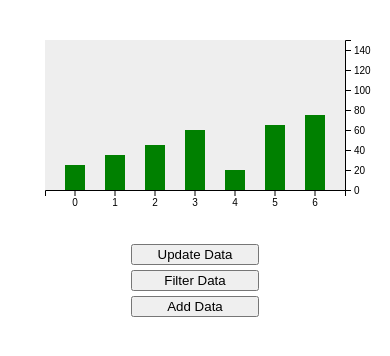
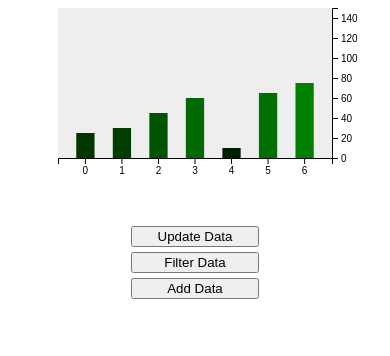
Before and after one commit to manapeirov/React-D3-learning, a React (Create React App) app: page / in a window 390 px wide. Shown: the top 356 px of the page. Built offline with nearby package versions, Linux system fonts and the light colour scheme.

Commit message:
Bar chart made responsive to viewport using ResizeObsrver API

```diff
--- a/package.json
+++ b/package.json
@@ -31,5 +31,8 @@
       "last 1 firefox version",
       "last 1 safari version"
     ]
+  },
+  "devDependencies": {
+    "resize-observer-polyfill": "^1.5.1"
   }
 }
--- a/src/App.css
+++ b/src/App.css
@@ -2,15 +2,25 @@ svg {
   background: #eee;
   overflow: visible;
   display: block;
-  margin: auto;
+  width: 100%;
+  /* No longer using default dimensinos of svg width 100% instead of 300px */
+}
+
+#root {
+  display: flex;
+  flex-direction: column;
+  align-items: stretch;
+  height: 100vh;
+  /* vh is relative to 1% of the height of the viewport  */
+  padding: 0 50px;
+  /* So that when the chart becomes responsive we can still see the y axis */
 }
 
 button {
   display: block;
-  margin: auto;
+  margin: 0 auto 5px;
   width: 8rem;
   height: auto;
-  margin-bottom: 0.3rem;
   border: 0.5 px solid green;
 }
 
@@ -18,7 +28,3 @@ button:hover{
   /* border: 2px solid crimson; */
   box-shadow: 0 0 5px green;
 }
-
-div {
- padding-top: 2rem;
-}
--- a/src/App.js
+++ b/src/App.js
@@ -1,4 +1,4 @@
-import React, { useRef, useEffect, useState, Fragment } from 'react'
+import React, {  useState, Fragment } from 'react'
 import './App.css'
 
 import Circles from './components/Circles'
@@ -6,18 +6,34 @@ import Line from './components/Line'
 import LineWithAxes from './components/LineWithAxes'
 import AnimatedBarChart from './components/AnimatedBarChart'
 import InteractiveBarChart from './components/InteractiveBarChart'
+import ResponsiveBarChart from './components/ResponsiveBarChart'
 
 
 
 function App() {
 
+  const [data, setData] = useState([25, 30, 45, 60, 10, 65, 75])
+
   return (
     <Fragment>
-      {/* <Circles/> */}
-      {/* <Line/> */}
-      {/* <LineWithAxes/> */}
-      {/* <AnimatedBarChart/> */}
-      <InteractiveBarChart/>
+      {/* <Circles data={data} /> */}
+      {/* <Line data={data} /> */}
+      {/* <LineWithAxes data={data} /> */}
+      {/* <AnimatedBarChart data={data} /> */}
+      {/* <InteractiveBarChart data={data} /> */}
+      <ResponsiveBarChart data={data}/>
+      <br/>
+      <br/>
+      <button onClick={() => setData(data.map(value => value +5))}>
+        Update Data
+      </button>
+      <button onClick={() => setData(data.filter(value=> value < 35))}>
+        Filter Data
+      </button>
+      <button onClick={() => setData([...data, Math.floor(Math.random() * 100)])}>
+        Add Data
+      </button>
+      {/* Math.Random generates a random number between 0 and 1 e.g 0.4356475, if you want to generate a number between 0 and 100 have to times by 100. If you dont want the decimal places and want a whole number, pass it into math.floor(), this ronuds down to nearest whole numb*/}
     </Fragment>
   )
 }
--- a/src/components/AnimatedBarChart.jsx
+++ b/src/components/AnimatedBarChart.jsx
@@ -1,9 +1,9 @@
-import React, { Fragment, useState, useEffect, useRef } from 'react'
+import React, { Fragment, useEffect, useRef } from 'react'
 import { select, axisBottom, axisRight, scaleLinear, scaleBand } from 'd3'
 
-const AnimatedBarChart = () => {
+const AnimatedBarChart = (props) => {
 
-    const [data, setData] = useState([25, 30, 45, 60, 20, 65, 75])
+    const { data } = props
     const svgRef = useRef()
 
     useEffect(() => {
@@ -63,8 +63,6 @@ const AnimatedBarChart = () => {
             <br/>
             <br/>
             <br/>
-            <button onClick={() => setData(data.map(value => value + 5 ))}>Update Data</button>
-            <button onClick={() => setData(data.filter(value => value < 35))}>Filter Data</button>
         </Fragment>
     )
 }
--- a/src/components/Circles.jsx
+++ b/src/components/Circles.jsx
@@ -1,13 +1,14 @@
-import React, { useRef, useEffect, useState, Fragment } from 'react'
+import React, { useRef, useEffect, Fragment } from 'react'
 import { select } from 'd3'
 
 
 
-function Circles() {
+function Circles(props) {
 
-  const [data, setData] = useState([25, 30, 45, 60, 20])
+  const { data } = props
 
   const svgRef = useRef()
+
   useEffect(() => {
     const svg = select(svgRef.current)
     svg
@@ -24,11 +25,24 @@ function Circles() {
       <Fragment>
           <svg ref={svgRef}></svg>
           <br />
-          <button onClick={() => setData(data.map(value => value + 5))}>Update Data</button>
-          <button onClick={() => setData(data.filter(value => value < 35 ))}>filter Data</button>
       </Fragment>
   )
 
 }
 
 export default Circles
+
+
+//To draw svg circles using pure React:
+
+// const data = [25, 30, 45, 60, 20]
+
+// function App() {
+//   return(
+//     <Fragment>
+//       <svg>
+//         {data.map(value => (<circle r={value} />))}
+//       </svg>
+//     </Fragment>
+//   )
+// }
--- a/src/components/InteractiveBarChart.jsx
+++ b/src/components/InteractiveBarChart.jsx
@@ -1,13 +1,15 @@
-import React, { Fragment, useState, useEffect, useRef } from 'react'
+import React, { Fragment, useEffect, useRef } from 'react'
 
 import { select, axisBottom, axisRight, scaleLinear, scaleBand, } from 'd3'
 
-const InteractiveBarChart = () => {
+const InteractiveBarChart = (props) => {
 
-    const [data, setData] = useState([25, 35, 45, 60, 20, 65, 75])
+    const { data } = props
+
     const svgRef = useRef()
 
     useEffect(() => {
+
         const svg = select(svgRef.current)
 
         const xScale = scaleBand()
@@ -81,10 +83,6 @@ const InteractiveBarChart = () => {
             <br/>
             <br/>
             <br/>
-            <button onClick={() => setData(data.map(value => value +5))}>Update Data</button>
-            <button onClick={() => setData(data.filter(value=> value < 35))}>Filter Data</button>
-            <button onClick={() => setData([...data, Math.floor(Math.random() * 100)])}>Add Data</button>
-            {/* Math.Random generates a random number between 0 and 1 e.g 0.4356475, if you want to generate a number between 0 and 100 have to times by 100. If you dont want the decimal places and want a whole number, pass it into math.floor(), this ronuds down to nearest whole numb*/}
         </Fragment>
     )
 
--- a/src/components/Line.jsx
+++ b/src/components/Line.jsx
@@ -1,10 +1,11 @@
-import React, { useEffect, useRef, Fragment, useState } from 'react'
+import React, { useEffect, useRef, Fragment } from 'react'
 import { select, line, curveCardinal } from 'd3'
 
 
-const Line = () => {
+const Line = (props) => {
 
-    const [data, setData] = useState([25, 30, 45, 60, 20, 65, 75])
+    const { data } = props
+
     const svgRef = useRef()
 
     useEffect(() => {
@@ -27,8 +28,6 @@ const Line = () => {
         <Fragment>
             <svg ref={svgRef}></svg>
             <br />
-          <button onClick={() => setData(data.map(value => value + 5))}>Update Data</button>
-          <button onClick={() => setData(data.filter(value => value < 35 ))}>Filter Data</button>
         </Fragment>
     )
 }
--- a/src/components/LineWithAxes.jsx
+++ b/src/components/LineWithAxes.jsx
@@ -1,10 +1,10 @@
-import React, { useEffect, useRef, Fragment, useState } from 'react'
+import React, { useEffect, useRef, Fragment } from 'react'
 import { select, line, curveCardinal, axisBottom, scaleLinear, axisRight } from 'd3'
 
 
-const LineWithAxes = () => {
+const LineWithAxes = (props) => {
 
-    const [data, setData] = useState([25, 30, 45, 60, 20, 65, 75])
+    const { data } = props
     const svgRef = useRef()
 
     useEffect(() => {
@@ -58,9 +58,6 @@ const LineWithAxes = () => {
             <br/>
             <br/>
             <br/>
-            <br/>
-          <button onClick={() => setData(data.map(value => value + 5))}>Update Data</button>
-          <button onClick={() => setData(data.filter(value => value < 35 ))}>filter Data</button>
         </Fragment>
     )
 }
--- /dev/null
+++ b/src/components/ResponsiveBarChart.jsx
@@ -0,0 +1,126 @@
+import React, { useEffect, useRef, useState } from 'react'
+import { select, scaleBand, scaleLinear, axisBottom, axisRight  } from 'd3'
+import ResizeObserver from 'resize-observer-polyfill'; //polyfill for browsers which dont support ResizeObserver
+
+
+const useResizeObserver = ref => {
+
+    const [dimensions, setDimensions] = useState(null)
+
+    useEffect(() => {
+        const observeTarget = ref.current
+
+        const resizeObserver = new ResizeObserver(entries => {
+            // console.log(entries)
+            entries.forEach(entry => {
+                setDimensions(entry.contentRect)
+            })
+        })
+
+        resizeObserver.observe(observeTarget)
+
+        // Return a clean up function for this useEffect hook.
+        // It will be called whenever the component that uses this resizeObserver hook gets removed or unmounted.
+        return () => {
+            resizeObserver.unobserve(observeTarget)
+        }
+    }, [ref])
+
+    return dimensions
+}
+
+const ResponsiveBarChart = ({ data }) => {
+
+    const svgRef = useRef()
+    const wrapper = useRef()
+    const dimensions = useResizeObserver(wrapper)
+
+    useEffect(() => {
+
+        const svg = select(svgRef.current)
+        // console.log(dimensions)
+
+        if(!dimensions) return
+
+        const xScale = scaleBand()
+            .domain(data.map((value, index) => index))
+            .range([0, dimensions.width])
+            .padding(0.5)
+
+        const yScale = scaleLinear()
+            .domain([0, 150])
+            .range([dimensions.height, 0])
+
+        const colourScale = scaleLinear()
+            .domain([75, 100, 150])
+            .range(['green', 'orange', 'red'])
+
+        const xAxis = axisBottom(xScale)
+            .ticks(data.length)
+
+        // svg
+        //     .select('.x-axis')
+        //     .style('transform', `translateY(${dimensions.height}px)`)
+        //     .call(xAxis)
+
+        //to dynamically append the <g> elements instead:
+        svg
+            .selectAll('.x-axis')
+            .data([true])
+            .join('g')
+            .attr('class', 'x-axis')
+            .style('transform', `translateY(${dimensions.height}px)`)
+            .call(xAxis)
+
+
+        const yAxis = axisRight(yScale)
+
+        svg
+            .select('.y-axis')
+            .style('transform', `translateX(${dimensions.width}px)`)
+            .call(yAxis)
+
+        svg
+            .selectAll('.bar')
+            .data(data)
+            .join('rect')
+            .attr('class', 'bar')
+            .style('transform', 'scale(1, -1)')
+            .attr('x', (value, index) => xScale(index))
+            .attr('y', -dimensions.height)
+            .attr('width', xScale.bandwidth())
+            .on('mouseenter', (value, index) => {
+                svg
+                    .selectAll('.tooltip')
+                    .data([value])
+                    .join(enter => enter.append('text').attr('y', yScale(value) - 20))
+                    .attr('class', 'tooltip')
+                    .text(value)
+                    .attr('x', xScale(index) + xScale.bandwidth() / 2 )
+                    .attr('text-anchor', 'middle' )
+                    .transition()
+                    .attr('y', yScale(value) - 8)
+
+            })
+            .on('mouseleave', () => {
+                svg
+                    .selectAll('.tooltip')
+                    .remove()
+            })
+            .transition()
+            .attr('height', value => dimensions.height - yScale(value))
+            .attr('fill', colourScale)
+
+    }, [data, dimensions])
+
+    return (
+        <div ref={wrapper} style={{ marginBottom: '2rem'}}>
+            <svg ref={svgRef}>
+                {/* <g className='x-axis' /> */}
+                <g className='y-axis' />
+            </svg>
+        </div>
+    )
+}
+
+export default ResponsiveBarChart
```
Also changed, not shown: 1 other file (tests, documents, lock files or other folders).
